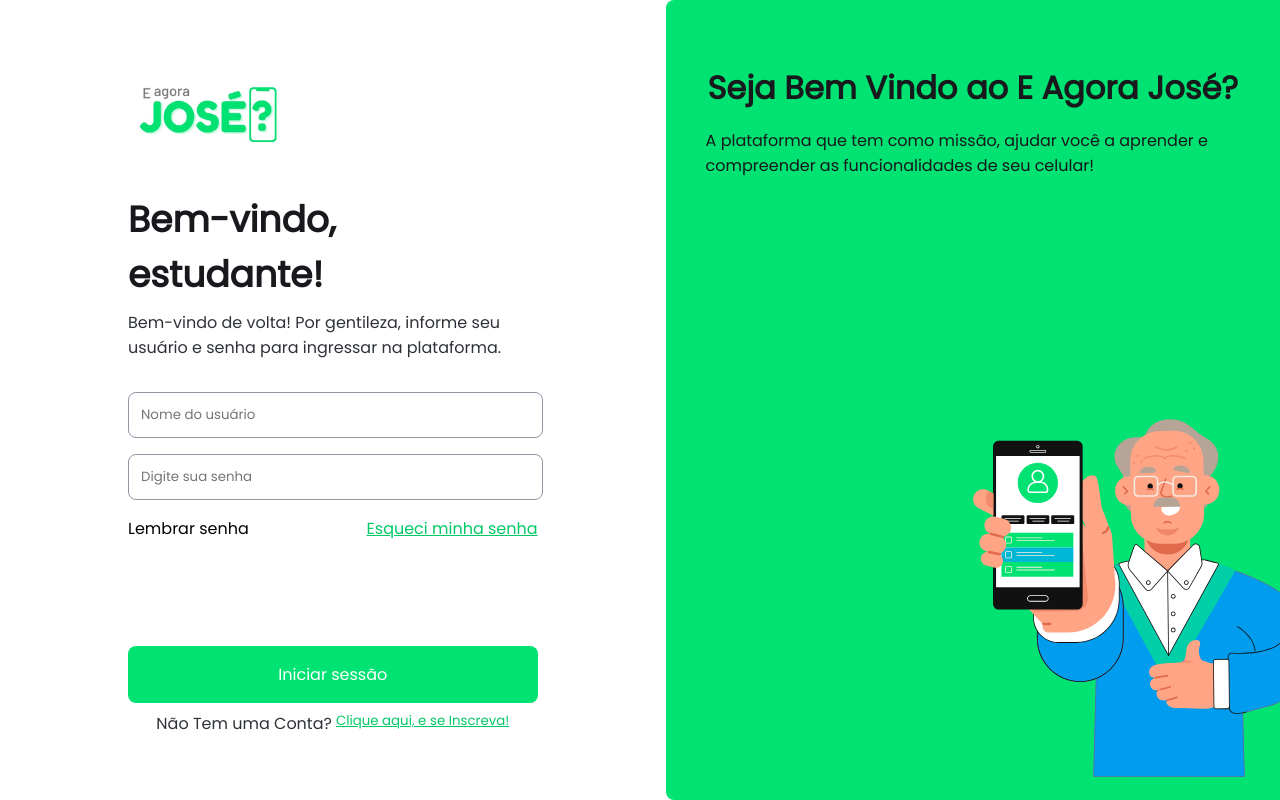
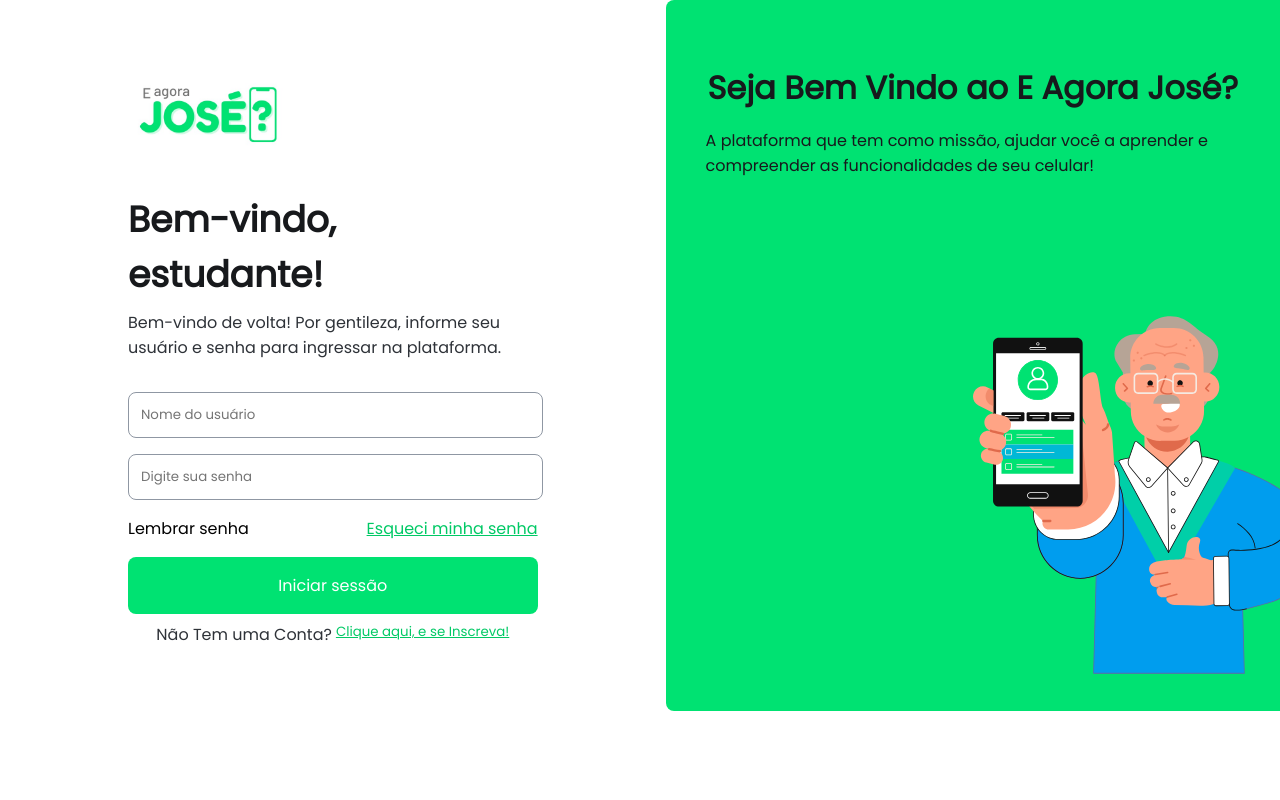
Before and after one commit to ThiagoBonito/and-now-jose, a React (Vite) app: page / in a window 1280 px wide. Built offline with nearby package versions, Linux system fonts and the light colour scheme.

Commit message:
fix(*): style login

```diff
--- a/src/pages/Login/styles.ts
+++ b/src/pages/Login/styles.ts
@@ -2,8 +2,7 @@ import styled from "styled-components";
 
 export const Container = styled.div`
   display: flex;
-  flex: 1;
-  height: 100vh;
+  flex: 1 1 1;
 
   @media (max-width: 768px) {
     flex-direction: column;
@@ -135,7 +134,7 @@ export const InfoContainer = styled.div`
   }
 
   img {
-    margin-top: 15%;
+    margin-top: 1.5rem;
     margin-left: 50%;
     width: 50%;
     height: 100%;
@@ -151,20 +150,4 @@ export const InfoContainer = styled.div`
       font-size: 0.75rem;
     }
   }
-
-  @media (max-width: 2560px) {
-    img {
-      margin-top: 35%;
-    }
-  }
-  @media (max-width: 1440px) {
-    img {
-      margin-top: 23%;
-    }
-  }
-  @media (max-width: 1024px) {
-    img {
-      margin-top: 27%;
-    }
-  }
 `;
```
